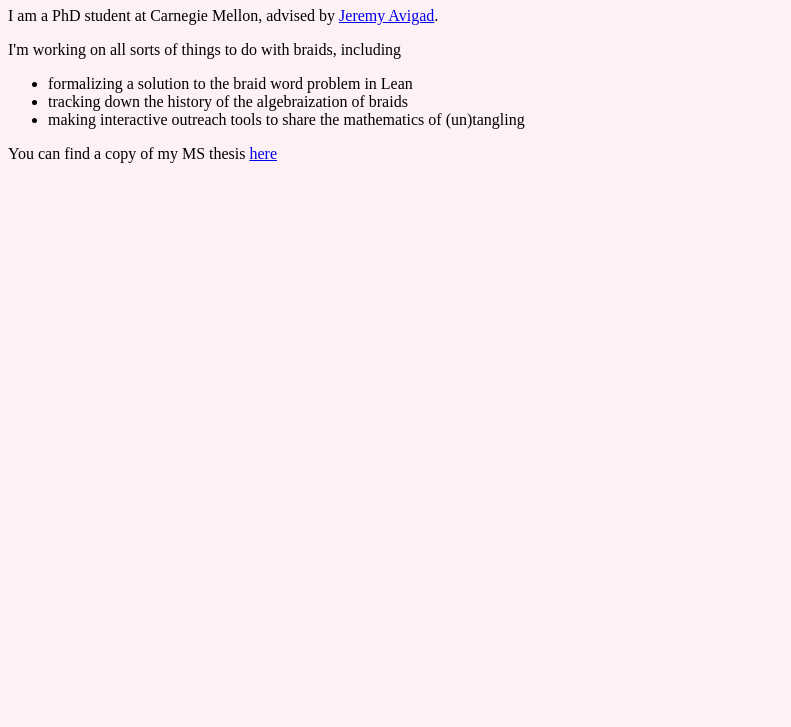
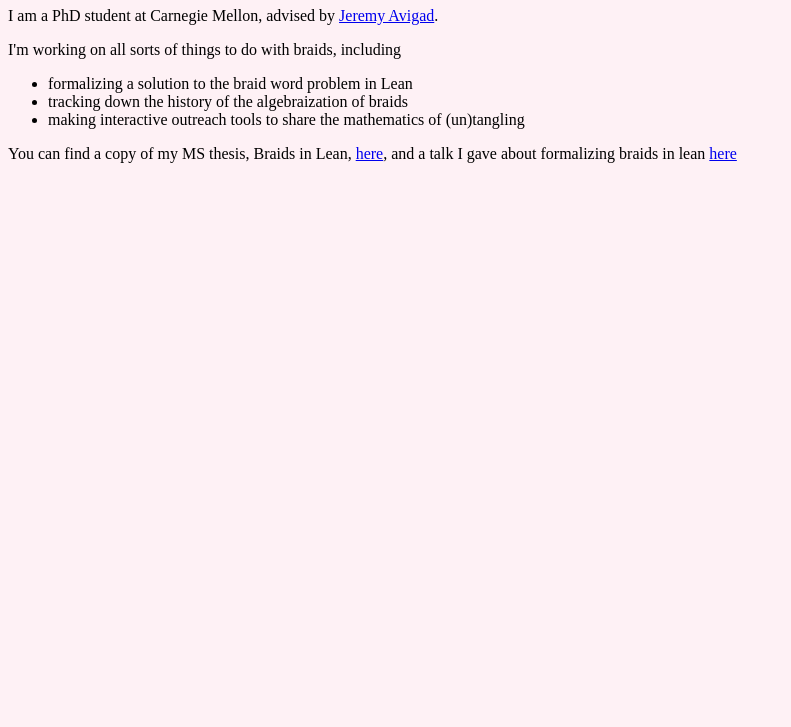
Before and after one commit to hannahfechtner/hannahfechtner.github.io, a plain HTML site: page index.html in a window 1280 px wide. Shown: the part 73-800 px from the top of the page, without its empty margins (0-791 px from the left). Drawn offline with Linux system fonts and the light colour scheme.

Commit message:
talk link

```diff
--- a/index.html
+++ b/index.html
@@ -15,7 +15,7 @@
 </ul>
   <p>
 
-<p>You can find a copy of my MS thesis <a href="finallyyy.pdf" target="_blank">here</a></p>
+<p>You can find a copy of my MS thesis, Braids in Lean, <a href="finallyyy.pdf" target="_blank">here</a>, and a talk I gave about formalizing braids in lean <a href="https://youtu.be/qVzuTWycPaw?si=LjHEoNLV5Oi5R5Zj" target="_blank">here</a> </p>
 
 </body>
 </html>
```
